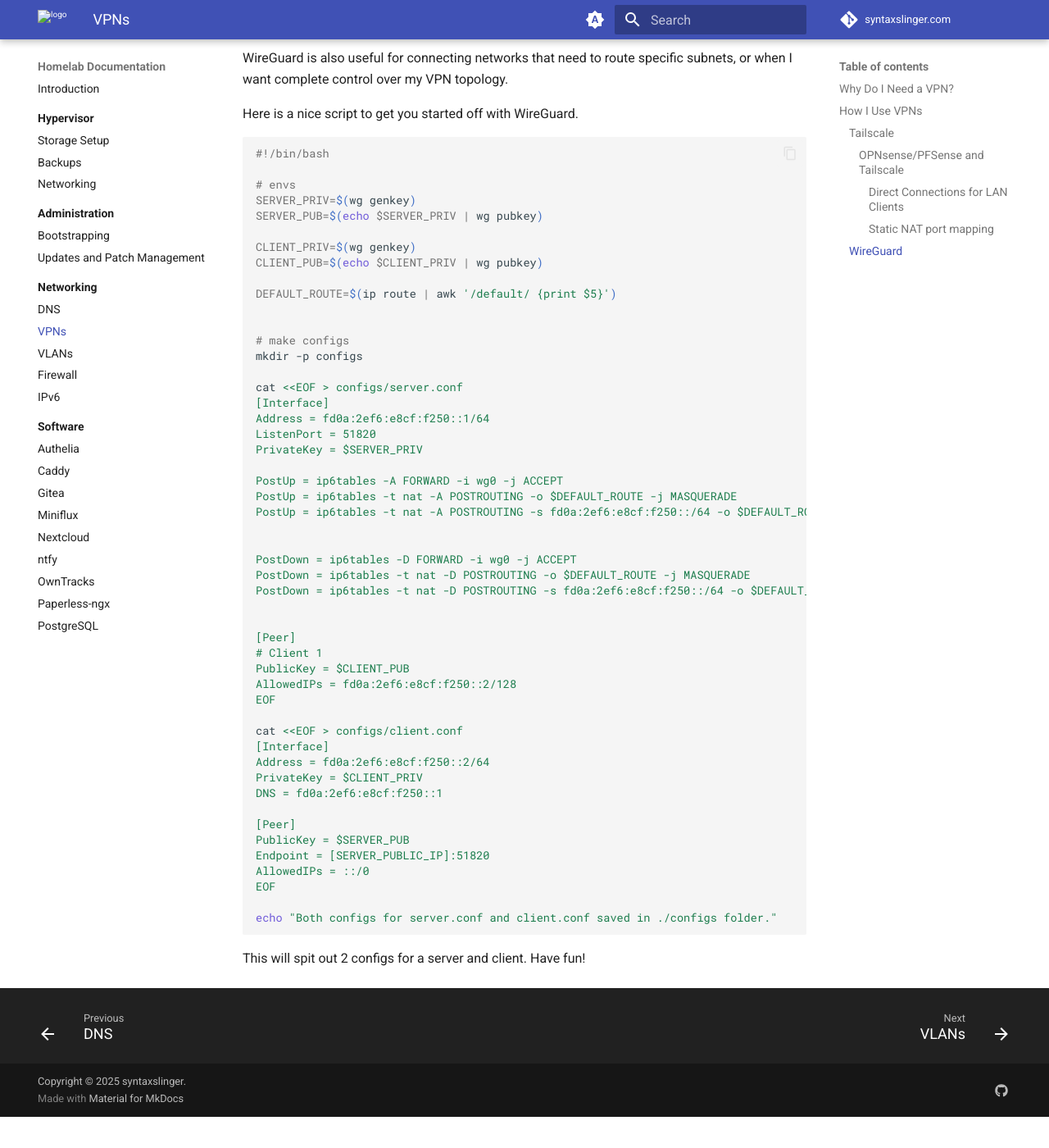
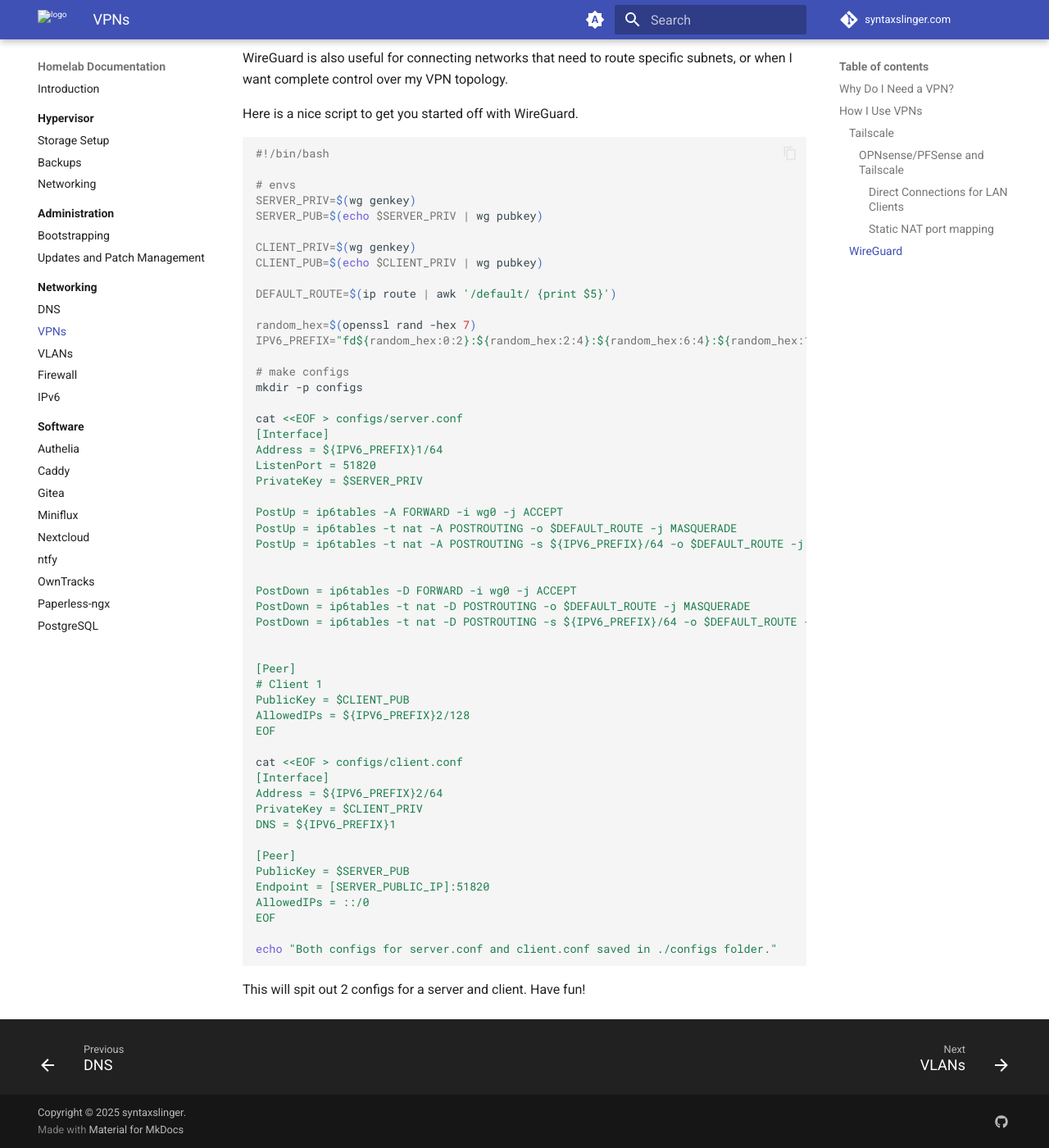
Before and after one commit to thesyntaxslinger/syntaxslinger.com, an MkDocs documentation site: the page built from docs/docs/networking/vpns.md, in a window 1280 px wide and 1400 px high, scrolled down 2640 px. Shown: the whole window at 82% size. Built offline with MkDocs 1.6.1 and Material for MkDocs 9.7.7, drawn with Linux system fonts in a browser that asks for light colours; plug-ins that fetch from the network failed and are left out; comment, search, counter and statistics services are not loaded; before the commit the page ends 4002 px from its top, so only the background shows below that.

Commit message:
fix: Add random IPv6 generation to the wireguard script

```diff
--- a/docs/docs/networking/vpns.md
+++ b/docs/docs/networking/vpns.md
@@ -99,37 +99,39 @@
 
 DEFAULT_ROUTE=$(ip route | awk '/default/ {print $5}')
 
+random_hex=$(openssl rand -hex 7)
+IPV6_PREFIX="fd${random_hex:0:2}:${random_hex:2:4}:${random_hex:6:4}:${random_hex:10:4}::"
 
 # make configs
 mkdir -p configs
 
 cat <<EOF > configs/server.conf
 [Interface]
-Address = fd0a:2ef6:e8cf:f250::1/64
+Address = ${IPV6_PREFIX}1/64
 ListenPort = 51820
 PrivateKey = $SERVER_PRIV
 
 PostUp = ip6tables -A FORWARD -i wg0 -j ACCEPT
 PostUp = ip6tables -t nat -A POSTROUTING -o $DEFAULT_ROUTE -j MASQUERADE
-PostUp = ip6tables -t nat -A POSTROUTING -s fd0a:2ef6:e8cf:f250::/64 -o $DEFAULT_ROUTE -j MASQUERADE
+PostUp = ip6tables -t nat -A POSTROUTING -s ${IPV6_PREFIX}/64 -o $DEFAULT_ROUTE -j MASQUERADE
 
 
 PostDown = ip6tables -D FORWARD -i wg0 -j ACCEPT
 PostDown = ip6tables -t nat -D POSTROUTING -o $DEFAULT_ROUTE -j MASQUERADE
-PostDown = ip6tables -t nat -D POSTROUTING -s fd0a:2ef6:e8cf:f250::/64 -o $DEFAULT_ROUTE -j MASQUERADE
+PostDown = ip6tables -t nat -D POSTROUTING -s ${IPV6_PREFIX}/64 -o $DEFAULT_ROUTE -j MASQUERADE
 
 
 [Peer]
 # Client 1
 PublicKey = $CLIENT_PUB
-AllowedIPs = fd0a:2ef6:e8cf:f250::2/128
+AllowedIPs = ${IPV6_PREFIX}2/128
 EOF
 
 cat <<EOF > configs/client.conf
 [Interface]
-Address = fd0a:2ef6:e8cf:f250::2/64
+Address = ${IPV6_PREFIX}2/64
 PrivateKey = $CLIENT_PRIV
-DNS = fd0a:2ef6:e8cf:f250::1
+DNS = ${IPV6_PREFIX}1
 
 [Peer]
 PublicKey = $SERVER_PUB
```
